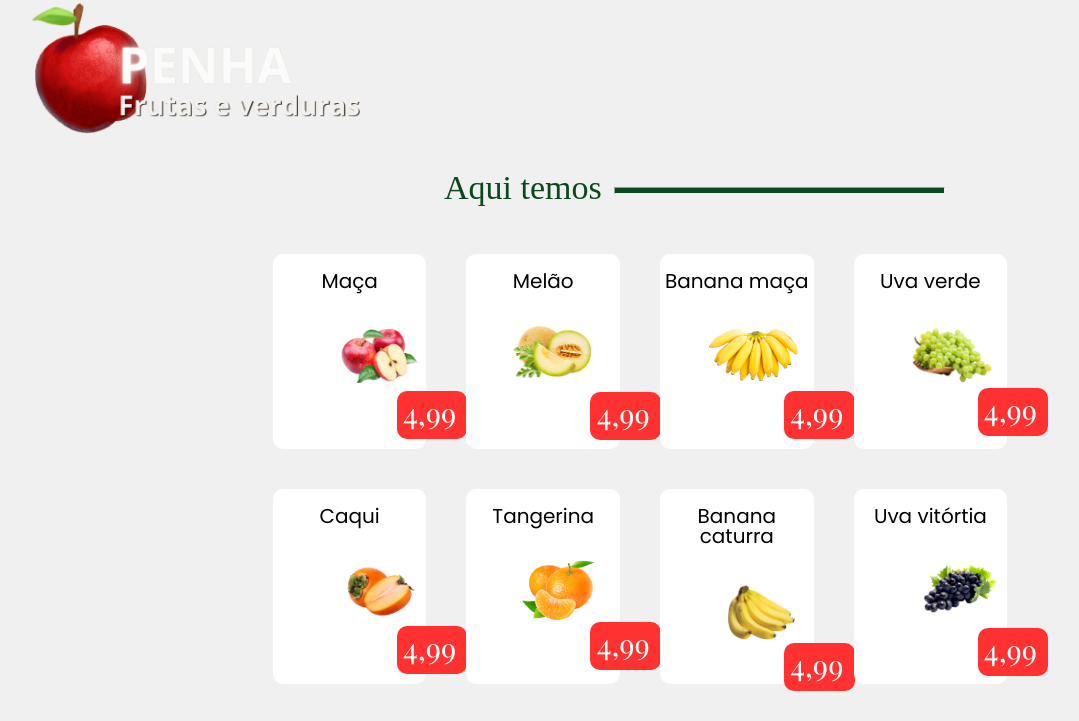
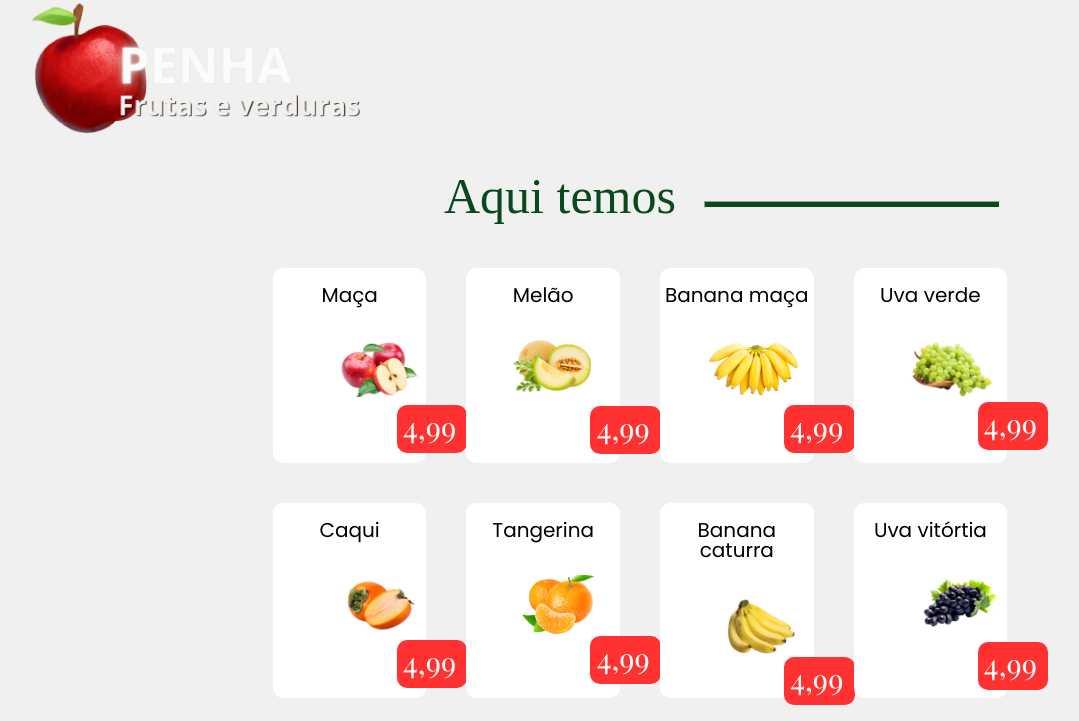
Before and after one commit to Larissadods/frutaria.penha, a plain HTML site: page produtos.html in a window 1280 px wide. Shown: the top 721 px of the page, without its empty margins (0-1079 px from the left). Drawn offline with nearby package versions, Linux system fonts and the light colour scheme; a web font is replaced by a local one.

Commit message:
Add files via upload

```diff
--- a/produtos.css
+++ b/produtos.css
@@ -13,6 +13,7 @@ body{
     gap: 40px;
     justify-content: space-around;
     justify-content: center;
+    cursor: pointer;
 
 }
 .retangulo {
@@ -20,28 +21,28 @@ body{
     width: 12%;
     height: 195px;
     background-color: #ffffff;
-
+    cursor: pointer;
 }
 
 h1{
 
     margin: 55px 80px;
-    font-size: 53px;
+    font-size: 60px;
     color: #0A491D;
 }
 
 #h-h{
     margin: 30px 444px;
-    font-size: 34px;
+    font-size: 50px;
     color: #0A491D;
 }
 
 hr{
-    width: 84%;
+    width: 75%;
     color: #0A491D;
     background-color:#0A491D;
-    margin-top: -18px;
-    margin-left: 170px;
+    margin-top: -20px;
+    margin-left: 260px;
     padding-top: 5px;
 }
 
```
